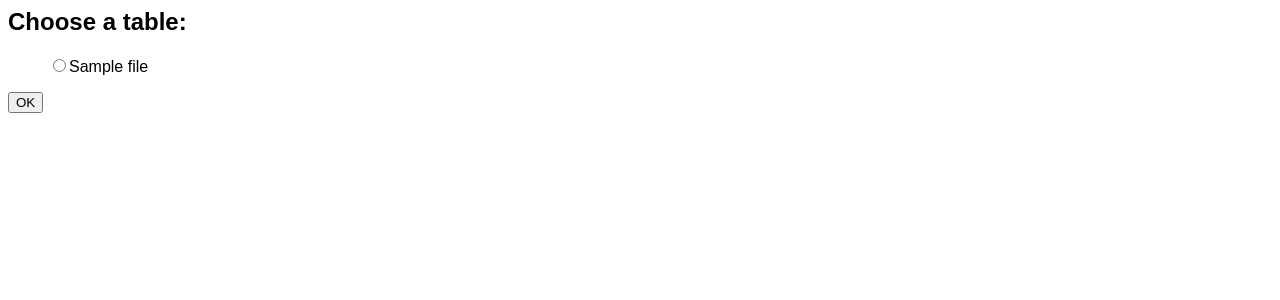
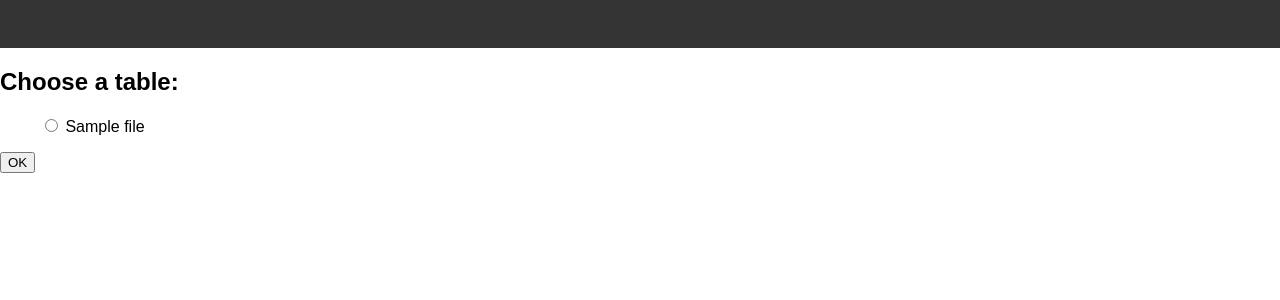
Before and after one commit to will-moore/omero-mdv, a Django app: template omero_mdv/templates/mdv/choose_data.html in a window 1280 px wide. Shown: the top 300 px of the page. Run offline with Django 3.2, Linux system fonts and the light colour scheme; the template is opened without the code that fills it: most values are stand-ins (such as "Sample title", 1, 10 or a date in 2020).

Commit message:
Add header to choose_data page

```diff
--- a/omero_mdv/templates/mdv/choose_data.html
+++ b/omero_mdv/templates/mdv/choose_data.html
@@ -1,16 +1,25 @@
-
 <html>
   <head>
     <style>
       body {
         font-family: Arial, Helvetica, sans-serif;
+        margin: 0;
+        display: flex;
+        flex-direction: column;
       }
       ul {
         list-style: none;
       }
+      header {
+        background: #333;
+        height: 48px;
+        flex: auto;
+      }
     </style>
   </head>
   <body>
+    <header></header>
+    <main>
       <h2>Choose a table:</h2>
       <form method="post" action="{% url 'mdv_submit_form' %}">
         {% csrf_token %}
@@ -18,11 +27,15 @@
           <!-- Currently use 'radio' - only support single Table, but can support multiple later -->
           {% for ann in anns %}
           <li>
-                    <label><input name="file" type="radio" value="{{ann.file.id}}"/>{{ ann.file.name }}</label>
+            <label>
+              <input name="file" type="radio" value="{{ann.file.id}}" />
+              {{ann.file.name }}
+            </label>
           </li>
           {% endfor %}
         </ul>
         <button type="submit">OK</button>
       </form>
+    </main>
   </body>
 </html>
```
Lines whose indentation alone changed are shown as unchanged.
